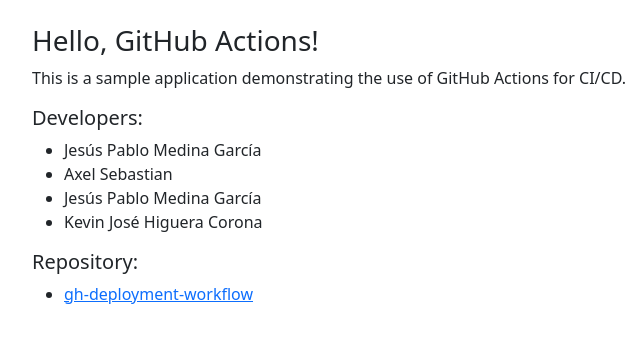
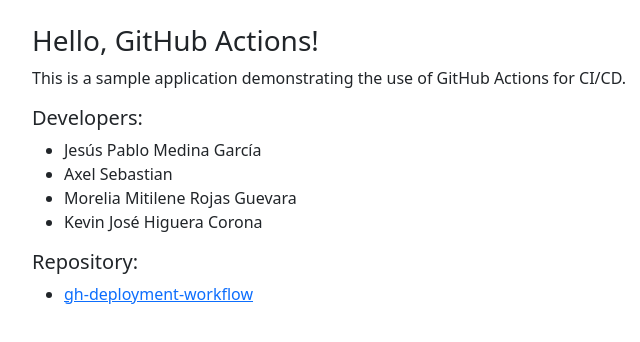
Before and after one commit to pmedinadev/gh-deployment-workflow, a plain HTML site: page index.html in a window 1280 px wide. Shown: the full height of the page, 62-702 px from the left. Drawn offline with nearby package versions, Linux system fonts and the light colour scheme.

Commit message:
Desarrolladora agregada

```diff
--- a/index.html
+++ b/index.html
@@ -23,7 +23,7 @@
       <ul>
         <li>Jesús Pablo Medina García</li>
         <li>Axel Sebastian</li>
-        <li>Jesús Pablo Medina García</li>
+        <li>Morelia Mitilene Rojas Guevara</li>
         <li>Kevin José Higuera Corona</li>
       </ul>
       <h5>Repository:</h5>
```
